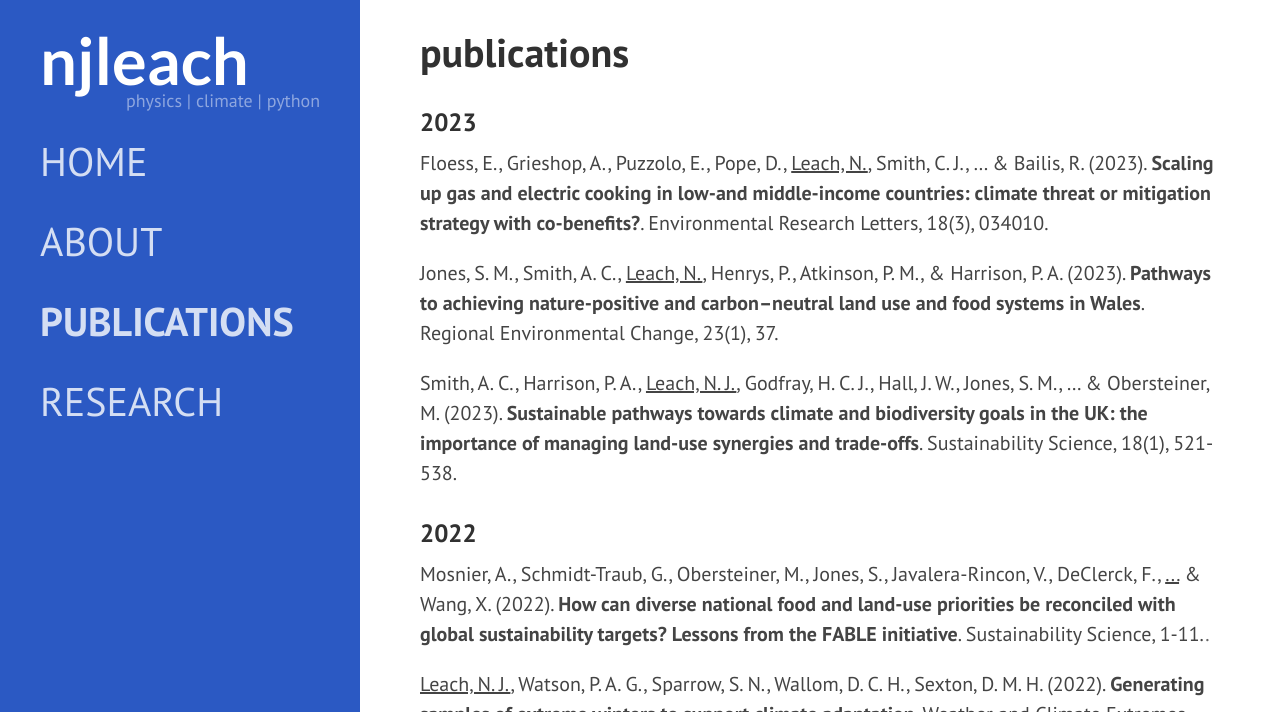
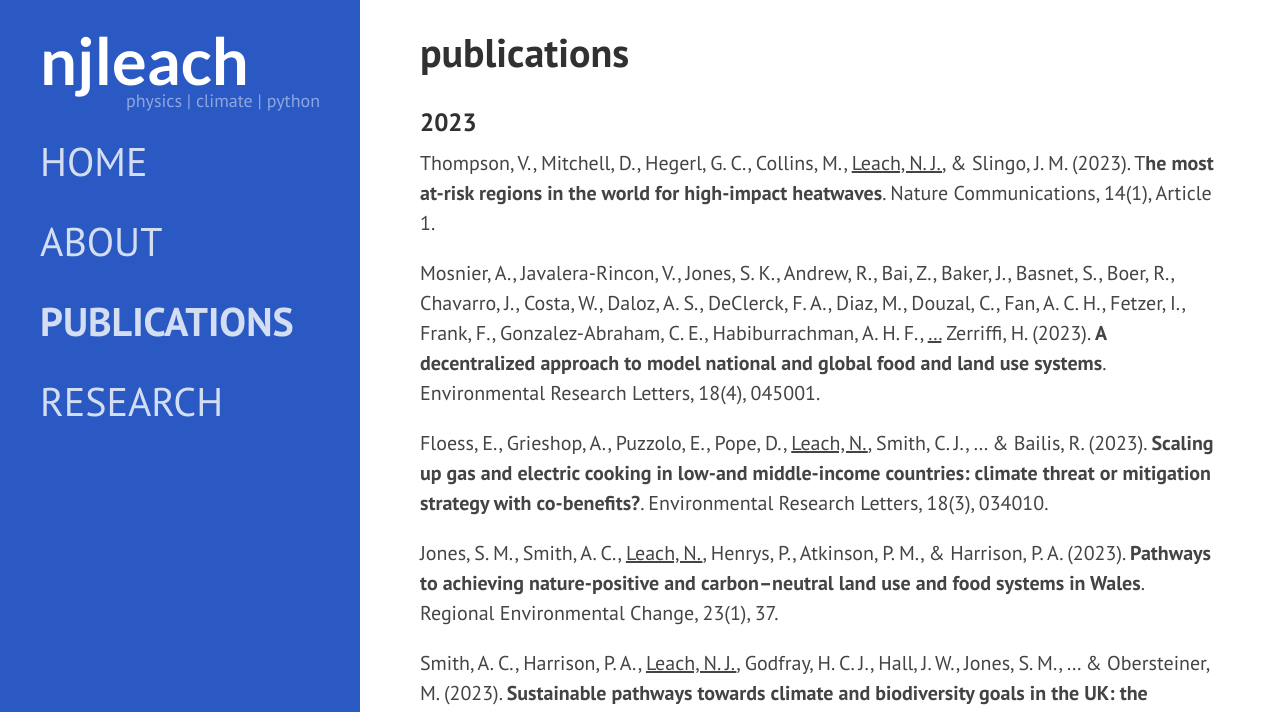
Before and after one commit to njleach/njleach.github.io, a Jekyll site: the page built from _pages/publications.md, in a window 1280 px wide and 900 px high, cut to the strip 0-712 px from the top of the window. Built offline with Jekyll 4.4.1, drawn with Linux system fonts in a browser that asks for light colours; nearby versions of some CDN libraries; some web fonts are replaced.

Commit message:
updated pubs

```diff
--- a/_pages/publications.md
+++ b/_pages/publications.md
@@ -5,6 +5,11 @@ permalink: /publications/
 ---
 
 ### 2023
+
+[Thompson, V., Mitchell, D., Hegerl, G. C., Collins, M., <u>Leach, N. J.</u>, & Slingo, J. M. (2023). T**he most at-risk regions in the world for high-impact heatwaves**. Nature Communications, 14(1), Article 1.](https://doi.org/10.1038/s41467-023-37554-1)
+
+
+[Mosnier, A., Javalera-Rincon, V., Jones, S. K., Andrew, R., Bai, Z., Baker, J., Basnet, S., Boer, R., Chavarro, J., Costa, W., Daloz, A. S., DeClerck, F. A., Diaz, M., Douzal, C., Fan, A. C. H., Fetzer, I., Frank, F., Gonzalez-Abraham, C. E., Habiburrachman, A. H. F., <u>…</u> Zerriffi, H. (2023). **A decentralized approach to model national and global food and land use systems**. Environmental Research Letters, 18(4), 045001.](https://doi.org/10.1088/1748-9326/acc044)
 
 [Floess, E., Grieshop, A., Puzzolo, E., Pope, D., <u>Leach, N.</u>, Smith, C. J., ... & Bailis, R. (2023). **Scaling up gas and electric cooking in low-and middle-income countries: climate threat or mitigation strategy with co-benefits?**. Environmental Research Letters, 18(3), 034010.](https://doi.org/10.1088/1748-9326/acb501)
 
```
